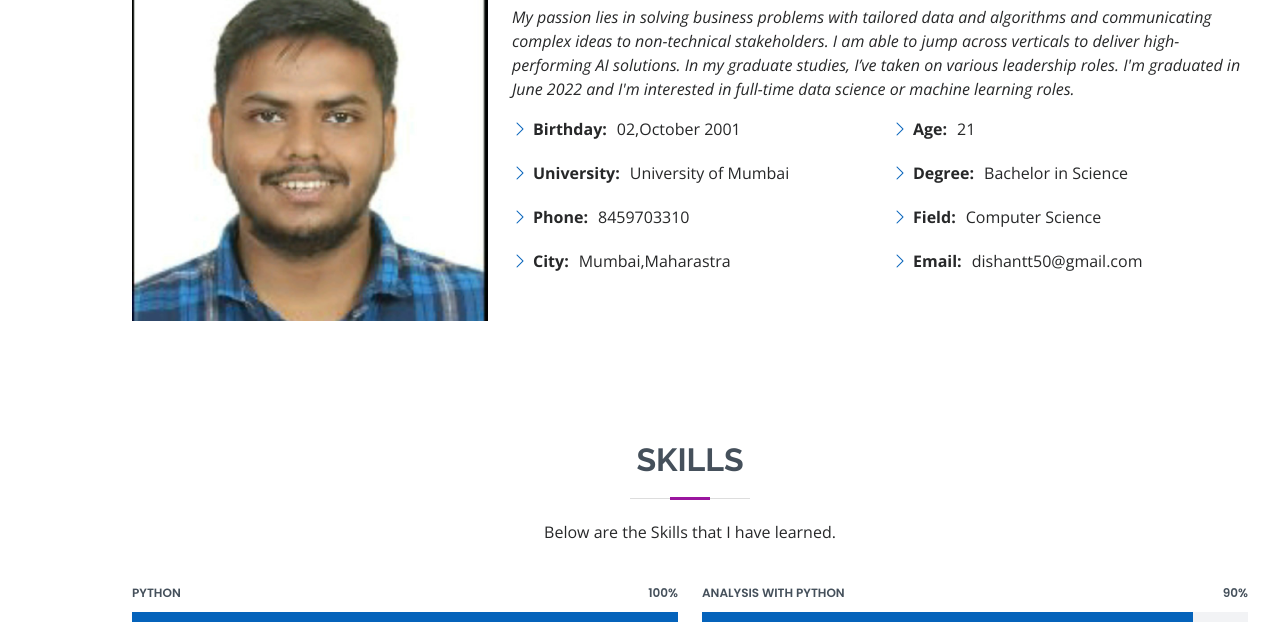
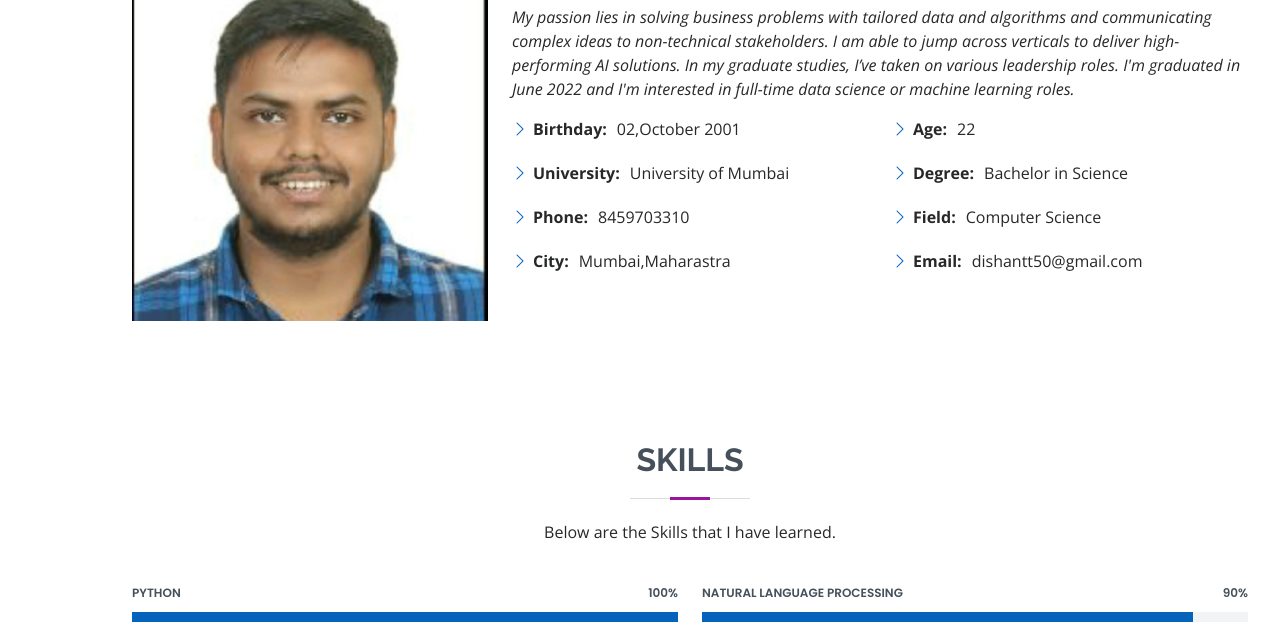
Before and after one commit to Dishant0210/Dishant_Thakur-Portfolio, a plain HTML site: page index.html in a window 1280 px wide. Shown: the part 1051-1682 px from the top of the page. Drawn offline with nearby package versions, Linux system fonts and the light colour scheme.

Commit message:
Update index.html

```diff
--- a/index.html
+++ b/index.html
@@ -105,7 +105,7 @@
               </div>
               <div class="col-lg-6">
                 <ul>
-                  <li><i class="bi bi-chevron-right"></i> <strong>Age:</strong> <span>21</span></li>
+                  <li><i class="bi bi-chevron-right"></i> <strong>Age:</strong> <span>22</span></li>
                   <li><i class="bi bi-chevron-right"></i> <strong>Degree:</strong> <span>Bachelor in Science</span></li>
                   <li><i class="bi bi-chevron-right"></i> <strong>Field:</strong> <span>Computer Science</span></li>
                   <li><i class="bi bi-chevron-right"></i> <strong>Email:</strong> <span>dishantt50@gmail.com</span></li>
@@ -161,7 +161,7 @@
           <div class="col-lg-6">
 
             <div class="progress">
-              <span class="skill">Analysis with Python<i class="val">90%</i></span>
+              <span class="skill">Natural Language Processing<i class="val">90%</i></span>
               <div class="progress-bar-wrap">
                 <div class="progress-bar" role="progressbar" aria-valuenow="90" aria-valuemin="0" aria-valuemax="100"></div>
               </div>
```
